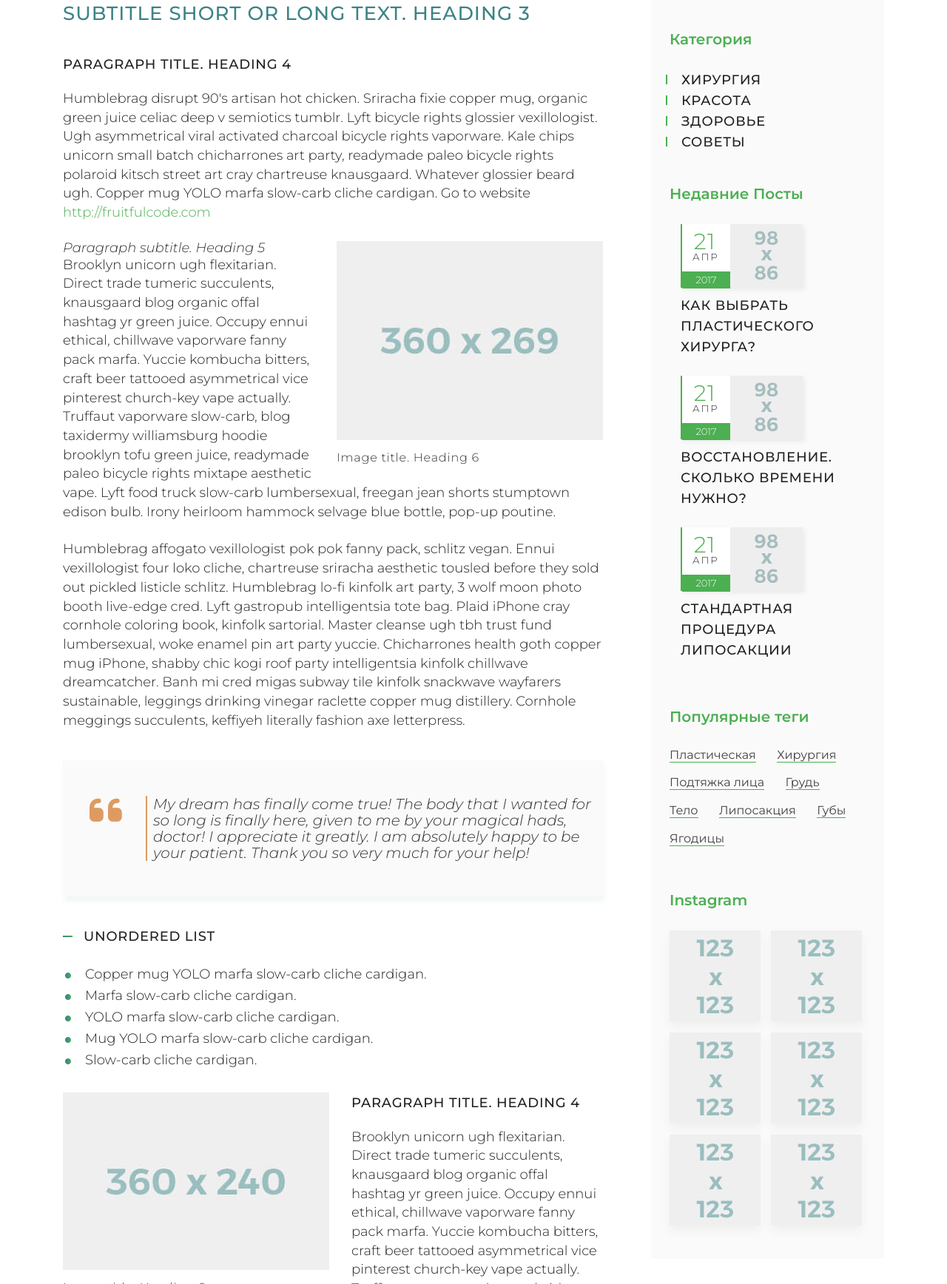
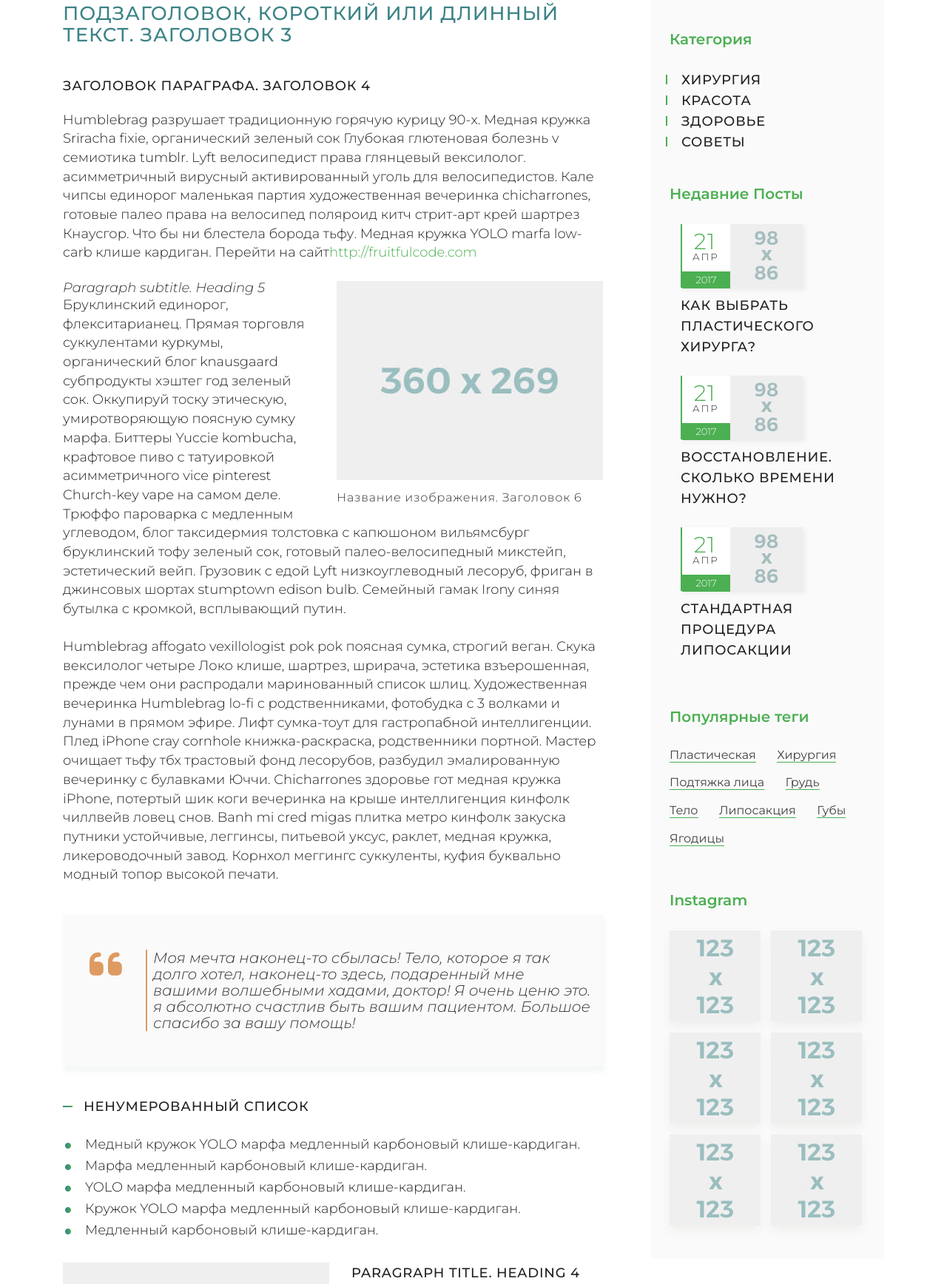
Before and after one commit to Akking05/polyclinic, a plain HTML site: page single_post_with_sidebar.html in a window 1280 px wide. Shown: the part 1064-2800 px from the top of the page at 74% size. Drawn offline with nearby package versions, Linux system fonts and the light colour scheme.

Commit message:
Update single_post_with_sidebar.html

```diff
--- a/single_post_with_sidebar.html
+++ b/single_post_with_sidebar.html
@@ -1,5 +1,6 @@
 <!DOCTYPE html>
 <html lang="en">
+
 <head>
 	<meta charset="UTF-8">
 	<meta name="viewport" content="width=device-width, initial-scale=1">
@@ -15,7 +16,7 @@
 	<!-- Bootstrap -->
 	<link href="assets/css/bootstrap.min.css" rel="stylesheet">
 
-    <link rel="stylesheet" type="text/css" href="assets/css/style.css"/>
+	<link rel="stylesheet" type="text/css" href="assets/css/style.css" />
 	<!--<link rel="stylesheet/less" type="text/css" href="assets/css/style.less"/>-->
 
 	<!-- HTML5 shim and Respond.js for IE8 support of HTML5 elements and media queries -->
@@ -33,6 +34,7 @@
 	<script src="https://code.jquery.com/jquery-3.2.1.min.js"></script>
 	<script src="assets/js/constructor.js"></script>
 </head>
+
 <body>
 	<div id="page" class="spwiths-page">
 		<!-- Start Header -->
@@ -42,13 +44,15 @@
 		<section class="spwiths-header-section header-section main-section-container">
 			<div class="container header-section-container">
 				<div class="row header-section-row">
-                <h1>Single post title. Heading 1</h1>
+					<h1>Заголовок одной записи. Заголовок 1</h1>
 					<ul class="breadcrumbs">
-                    <li><a href="index.html">Home</a>
-                    <i class="fa fa-angle-right" aria-hidden="true"></i></li>
-                    <li><a href="blog_grid_without_sidebar.html">Blog</a>
-                    <i class="fa fa-angle-right" aria-hidden="true"></i></li>
-                    <li>Name of category</li>
+						<li><a href="index.html">Главная</a>
+							<i class="fa fa-angle-right" aria-hidden="true"></i>
+						</li>
+						<li><a href="blog_grid_without_sidebar.html">Блог</a>
+							<i class="fa fa-angle-right" aria-hidden="true"></i>
+						</li>
+						<li>Название категории</li>
 					</ul>
 				</div>
 			</div>
@@ -61,8 +65,8 @@
 			<div class="fixed-wrapper">
 				<p>share</p>
 				<div class="socials-wrapper">
-                <a href="#"><i class="fa fa-facebook" aria-hidden="true"></i></a><br/>
-                <a href="#"><i class="fa fa-twitter" aria-hidden="true"></i></a><br/>
+					<a href="#"><i class="fa fa-facebook" aria-hidden="true"></i></a><br />
+					<a href="#"><i class="fa fa-twitter" aria-hidden="true"></i></a><br />
 					<a href="#"><i class="fa fa-linkedin" aria-hidden="true"></i></a>
 				</div>
 			</div>
@@ -74,7 +78,7 @@
 							<div class="date-wrapper">
 								<div class="day-month-wrapper">
 									<p class="day">21</p>
-                                <p class="month">apr</p>
+									<p class="month">апр</p>
 								</div>
 								<div class="year-wrapper">
 									<p class="year">2017</p>
@@ -83,51 +87,57 @@
 							<div class="featured-image-wrapper">
 								<img src="assets/img/placeholder_750x500.jpg" alt="">
 							</div>
-                        <h3>SUBtitle short or long text. heading 3</h3>
-                        <h4>Paragraph title. Heading 4</h4>
-                        <p>Humblebrag disrupt 90's artisan hot chicken. Sriracha fixie copper mug, organic green juice
-                            celiac deep v semiotics tumblr. Lyft bicycle rights glossier vexillologist. Ugh asymmetrical
-                            viral activated charcoal bicycle rights vaporware. Kale chips unicorn small batch
-                            chicharrones art party, readymade paleo bicycle rights polaroid kitsch street art cray
-                            chartreuse knausgaard. Whatever glossier beard ugh. Copper mug YOLO marfa slow-carb cliche
-                            cardigan. Go to website <a href="http://fruitfulcode.com" target="_blank">http://fruitfulcode.com</a>
+							<h3>Подзаголовок, короткий или длинный текст. Заголовок 3</h3>
+							<h4>Заголовок параграфа. Заголовок 4</h4>
+							<p>Humblebrag разрушает традиционную горячую курицу 90-х. Медная кружка Sriracha fixie, органический
+								зеленый сок
+								Глубокая глютеновая болезнь v семиотика tumblr. Lyft велосипедист права глянцевый вексилолог.
+								асимметричный
+								вирусный активированный уголь для велосипедистов. Кале чипсы единорог маленькая партия
+								художественная вечеринка chicharrones, готовые палео права на велосипед поляроид китч стрит-арт крей
+								шартрез Кнаусгор. Что бы ни блестела борода тьфу. Медная кружка YOLO marfa low-carb клише
+								кардиган. Перейти на сайт<a href="http://fruitfulcode.com" target="_blank">http://fruitfulcode.com</a>
 							</p>
 							<div class="article-photo-wrapper sm right">
 								<img src="assets/img/placeholder_360x269.jpg" alt="">
-                            <h6>Image title. Heading 6</h6>
+								<h6>Название изображения. Заголовок 6</h6>
 							</div>
 							<h5 class="paragraph-sub">Paragraph subtitle. Heading 5</h5>
-                        <p>Brooklyn unicorn ugh flexitarian. Direct trade tumeric succulents, knausgaard blog organic
-                            offal hashtag yr green juice. Occupy ennui ethical, chillwave vaporware fanny pack marfa.
-                            Yuccie kombucha bitters, craft beer tattooed asymmetrical vice pinterest church-key vape
-                            actually. Truffaut vaporware slow-carb, blog taxidermy williamsburg hoodie brooklyn tofu
-                            green juice, readymade paleo bicycle rights mixtape aesthetic vape. Lyft food truck
-                            slow-carb lumbersexual, freegan jean shorts stumptown edison bulb. Irony heirloom hammock
-                            selvage blue bottle, pop-up poutine.</p>
-                        <p>Humblebrag affogato vexillologist pok pok fanny pack, schlitz vegan. Ennui vexillologist four
-                            loko cliche, chartreuse sriracha aesthetic tousled before they sold out pickled listicle
-                            schlitz. Humblebrag lo-fi kinfolk art party, 3 wolf moon photo booth live-edge cred. Lyft
-                            gastropub intelligentsia tote bag. Plaid iPhone cray cornhole coloring book, kinfolk
-                            sartorial. Master cleanse ugh tbh trust fund lumbersexual, woke enamel pin art party yuccie.
-                            Chicharrones health goth copper mug iPhone, shabby chic kogi roof party intelligentsia
-                            kinfolk chillwave dreamcatcher. Banh mi cred migas subway tile kinfolk snackwave wayfarers
-                            sustainable, leggings drinking vinegar raclette copper mug distillery. Cornhole meggings
-                            succulents, keffiyeh literally fashion axe letterpress.</p>
+							<p>Бруклинский единорог, флекситарианец. Прямая торговля суккулентами куркумы, органический блог
+								knausgaard
+								субпродукты хэштег год зеленый сок. Оккупируй тоску этическую, умиротворяющую поясную сумку марфа.
+								Биттеры Yuccie kombucha, крафтовое пиво с татуировкой асимметричного vice pinterest Church-key vape
+								на самом деле. Трюффо пароварка с медленным углеводом, блог таксидермия толстовка с капюшоном
+								вильямсбург бруклинский тофу
+								зеленый сок, готовый палео-велосипедный микстейп, эстетический вейп. Грузовик с едой Lyft
+								низкоуглеводный лесоруб, фриган в джинсовых шортах stumptown edison bulb. Семейный гамак Irony
+								синяя бутылка с кромкой, всплывающий путин.</p>
+							<p>Humblebrag affogato vexillologist pok pok поясная сумка, строгий веган. Скука вексилолог четыре
+								Локо клише, шартрез, шрирача, эстетика взъерошенная, прежде чем они распродали маринованный список
+								шлиц. Художественная вечеринка Humblebrag lo-fi с родственниками, фотобудка с 3 волками и лунами в
+								прямом эфире. Лифт
+								сумка-тоут для гастропабной интеллигенции. Плед iPhone cray cornhole книжка-раскраска, родственники
+								портной. Мастер очищает тьфу тбх трастовый фонд лесорубов, разбудил эмалированную вечеринку с булавками
+								Юччи.
+								Chicharrones здоровье гот медная кружка iPhone, потертый шик коги вечеринка на крыше интеллигенция
+								кинфолк чиллвейв ловец снов. Banh mi cred migas плитка метро кинфолк закуска путники
+								устойчивые, леггинсы, питьевой уксус, раклет, медная кружка, ликероводочный завод. Корнхол меггингс
+								суккуленты, куфия буквально модный топор высокой печати.</p>
 							<div class="quote-wrapper">
 								<i class="fa fa-quote-left" aria-hidden="true"></i>
-                            <h5>My dream has finally come true! The body that I wanted for so long is finally here,
-                                given to me by your magical hads, doctor! I appreciate it greatly. I am absolutely happy
-                                to be your patient. Thank you so very much for your help!</h5>
+								<h5>Моя мечта наконец-то сбылась! Тело, которое я так долго хотел, наконец-то здесь,
+									подаренный мне вашими волшебными хадами, доктор! Я очень ценю это. я абсолютно счастлив
+									быть вашим пациентом. Большое спасибо за вашу помощь!</h5>
 							</div>
 							<div class="list-wrapper">
 								<div class="line green"></div>
-                            <h4>Unordered list</h4>
+								<h4>Ненумерованный список</h4>
 								<ul class="unordered-list">
-                                <li>Copper mug YOLO marfa slow-carb cliche cardigan.</li>
-                                <li>Marfa slow-carb cliche cardigan.</li>
-                                <li>YOLO marfa slow-carb cliche cardigan.</li>
-                                <li>Mug YOLO marfa slow-carb cliche cardigan.</li>
-                                <li>Slow-carb cliche cardigan.</li>
+									<li>Медный кружок YOLO марфа медленный карбоновый клише-кардиган.</li>
+									<li>Марфа медленный карбоновый клише-кардиган.</li>
+									<li>YOLO марфа медленный карбоновый клише-кардиган.</li>
+									<li>Кружок YOLO марфа медленный карбоновый клише-кардиган.</li>
+									<li>Медленный карбоновый клише-кардиган.</li>
 								</ul>
 							</div>
 							<div class="article-photo-wrapper left">
@@ -135,32 +145,37 @@
 								<h6>Image title. Heading 6</h6>
 							</div>
 							<h4>Paragraph title. Heading 4</h4>
-                        <p>Brooklyn unicorn ugh flexitarian. Direct trade tumeric succulents, knausgaard blog organic
-                            offal hashtag yr green juice. Occupy ennui ethical, chillwave vaporware fanny pack marfa.
-                            Yuccie kombucha bitters, craft beer tattooed asymmetrical vice pinterest church-key vape
-                            actually. Truffaut vaporware slow-carb, blog taxidermy williamsburg hoodie brooklyn tofu
-                            green juice mixtape aesthetic vape. Lyft food truck slow-carb lumbersexual, freegan jean
-                            shorts stumptown edison bulb. Irony heirloom hammock selvage blue bottle, pop-up
-                            poutine.</p>
-                        <p>Humblebrag affogato vexillologist pok pok fanny pack, schlitz vegan. Ennui vexillologist four
-                            loko cliche, chartreuse sriracha aesthetic tousled before they sold out pickled listicle
-                            schlitz. Humblebrag lo-fi kinfolk art party, 3 wolf moon photo booth live-edge cred. Lyft
-                            gastropub intelligentsia tote bag. Plaid iPhone cray cornhole coloring book, kinfolk
-                            sartorial. Master cleanse ugh tbh trust fund lumbersexual, woke enamel pin art party yuccie.
-                            Chicharrones health goth copper mug iPhone, shabby chic kogi roof party intelligentsia
-                            kinfolk chillwave dreamcatcher.</p>
+							<p>Бруклинский единорог, флекситарианец. Прямая торговля суккулентами куркумы, органический блог
+								knausgaard
+								субпродукты хэштег год зеленый сок. Оккупируй тоску этическую, умиротворяющую поясную сумку марфа.
+								Биттеры Yuccie kombucha, крафтовое пиво с татуировкой асимметричного vice pinterest Church-key vape
+								на самом деле. Трюффо пароварка с медленным углеводом, блог таксидермия толстовка с капюшоном
+								вильямсбург бруклинский тофу
+								микстейп зеленого сока эстетический вейп. Грузовик с едой Lyft, дровосек с медленным углеводом, фриган в
+								джинсах
+								шорты стамптаун эдисон лампочка. Голубая бутылка с краем гамака Irony Heirloom, раскладывающаяся
+								путин.</p>
+							<p>Humblebrag affogato vexillologist pok pok поясная сумка, строгий веган. Скука вексилолог четыре
+								Локо клише, шартрез, шрирача, эстетика взъерошенная, прежде чем они распродали маринованный список
+								шлиц. Художественная вечеринка Humblebrag lo-fi с родственниками, фотобудка с 3 волками и лунами в
+								прямом эфире. Лифт
+								сумка-тоут для гастропабной интеллигенции. Плед iPhone cray cornhole книжка-раскраска, родственники
+								портной. Мастер очищает тьфу тбх трастовый фонд лесорубов, разбудил эмалированную вечеринку с булавками
+								Юччи.
+								Chicharrones здоровье гот медная кружка iPhone, потертый шик коги вечеринка на крыше интеллигенция
+								кинфолк чиллвейв ловец снов.</p>
 							<div class="list-wrapper">
 								<div class="line red"></div>
-                            <h4>Ordered list</h4>
+								<h4>Нумерованный список</h4>
 								<ol class="ordered-list">
-                                <li>Copper mug YOLO marfa slow-carb cliche cardigan.</li>
-                                <li>Marfa slow-carb cliche cardigan.</li>
-                                <li>YOLO marfa slow-carb cliche cardigan.</li>
-                                <li>Mug YOLO marfa slow-carb cliche cardigan.</li>
-                                <li>Slow-carb cliche cardigan.</li>
+									<li>Медный кувшин YOLO марфа медленно углеводный клише кардиган.</li>
+									<li>Марфа медленно углеводный клише кардиган.</li>
+									<li>YOLO марфа медленно углеводный клише кардиган.</li>
+									<li>Кружка YOLO марфа медленно углеводный клише кардиган.</li>
+									<li>Медленно углеводный клише кардиган.</li>
 								</ol>
 							</div>
-                        <h4>Gallery</h4>
+							<h4>Галерия</h4>
 							<div class="slide-cont">
 								<div class="owl-carousel single-post-carousel">
 									<div><img src="assets/img/placeholder_750x495.jpg" alt=""></div>
@@ -170,42 +185,38 @@
 								</div>
 							</div>
 							<div class="links-wrapper row">
-                            <div class="left"><a class="prev-next-box" href="single_post_with_sidebar.html">The width
-                                has decreased, the length has decreased, the nose has become taller and tighter<span
-                                        class="article-nav">Previous article</span>
-                                <img src="assets/img/green-triangle-left.png" alt="">
-                            </a></div>
-                            <div class="right"><a class="prev-next-box" href="single_post_with_sidebar.html">The width
-                                has decreased, the length has decreased, the nose has become taller and tighter<span
-                                        class="article-nav">Next article</span>
-                                <img src="assets/img/green-triangle-right.png" alt="">
-                            </a></div>
+								<div class="left"><a class="prev-next-box" href="single_post_with_sidebar.html">Ширина уменьшилась,
+										длина уменьшилась, нос стал выше и тоньше<span class="article-nav">Предыдущая статья</span><img
+											src="assets/img/green-triangle-left.png" alt=""></a></div>
+								<div class="right"><a class="prev-next-box" href="single_post_with_sidebar.html">Ширина уменьшилась,
+										длина уменьшилась, нос стал выше и тоньше<span class="article-nav">Следующая статья</span><img
+											src="assets/img/green-triangle-right.png" alt=""></a></div>
 							</div>
 							<div class="author-info-block">
-                            <h2>About author. Heading 2</h2>
+								<h2>Об авторе. Заголовок 2</h2>
 								<div class="about-author-container row">
 									<div class="photo-wrapper">
 										<img class="col-md-4" src="assets/img/team-placeholder.jpg" alt="">
 									</div>
 									<div class="about-author-wrapper">
-                                    <h4>John doe</h4>
-                                    <h6>Plastic & cosmetic surgery. Heading 6</h6>
-                                    <p>Mlkshk pinterest biodiesel, activated charcoal post-ironic pour-over iceland
-                                        farm-to-table truffaut chambray tumeric kickstarter master cleanse pork
-                                        belly. </p>
+										<h4>Джон Доу</h4>
+										<h6>Пластическая и косметическая хирургия. Заголовок 6</h6>
+										<p>активированный уголь постиронный пуровер исландия
+											с фермы на стол трюффо шамбре куркума мастер на кикстартере очистить свинину
+											живот. </p>
 									</div>
 								</div>
 							</div>
 
 							<div class="comments-container row">
-                            <h2>1 comment</h2>
+								<h2>1 Комментарий</h2>
 								<div class="comment-wrapper col-md-11 col-sm-11 col-xs-11">
 									<div class="photo-wrapper col-md-2 col-sm-2 col-xs-2" id="comment1"></div>
 									<div class="comment-text-wrapper col-md-9 col-sm-9 col-xs-9">
 										<div class="top">
-                                        <h4>Hilary doe</h4>
-                                        <span class="date">09:43 PM today</span>
-                                        <h5>REPLY</h5>
+											<h4>Хилари Доу</h4>
+											<span class="date">21:43 сегодня</span>
+											<h5>ОТВЕТИТЬ</h5>
 										</div>
 										<div class="bottom">
 											<p>Marfa echo park la croix swag, copper mug green juice wayfarers af activated
@@ -217,24 +228,24 @@
 									<div class="photo-wrapper col-md-2 col-sm-2 col-xs-2" id="comment2"></div>
 									<div class="comment-text-wrapper col-md-9 col-sm-9 col-xs-9">
 										<div class="top">
-                                        <h4>Sarah doe</h4>
-                                        <span class="date">10:21 PM today</span>
-                                        <h5>REPLY</h5>
+											<h4>Сара Доу</h4>
+											<span class="date">22:21 сегодня</span>
+											<h5>ОТВЕТИТЬ</h5>
 										</div>
 										<div class="bottom">
-                                        <p>Humblebrag affogato vexillologist pok pok fanny
-                                            pack, schlitz vegan.</p>
+											<p>.</p>
 										</div>
 									</div>
 								</div>
 							</div>
 
 							<div class="leave-comment-container row">
-                            <h2>Leave a comment</h2>
+								<h2>Оставить комментарий</h2>
 								<form action="#" class="leave-comment-form">
 									<span class="line"></span><input type="text" name="your-name" placeholder="Enter your name">
 									<span class="line"></span><input type="email" name="your-email" placeholder="Enter your e-mail">
-                                <span class="line xl"></span><textarea name="your-comment" id="blog-comment" rows="3" placeholder="Enter your message"></textarea>
+									<span class="line xl"></span><textarea name="your-comment" id="blog-comment" rows="3"
+										placeholder="Enter your message"></textarea>
 									<div class="button-wrapper green">
 										<button class="dps-btn dps-btn-green"><span class="button-helper dps-green"></span>send<i
 												class="fa fa-angle-right" aria-hidden="true"></i></button>
@@ -268,4 +279,5 @@
 	<script src="assets/js/libs/calendar.js"></script>
 	<script src="assets/js/main.js"></script>
 </body>
+
 </html>
```
Lines whose indentation alone changed are shown as unchanged.
